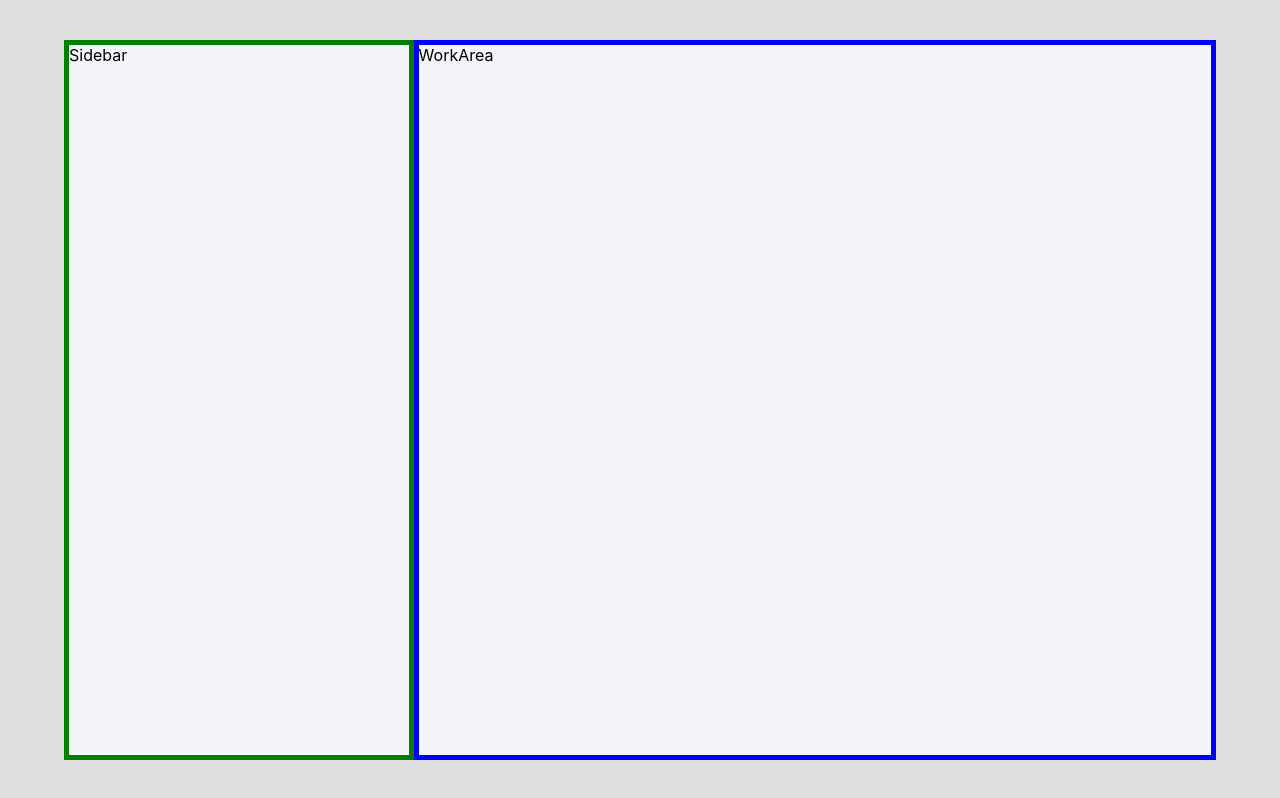
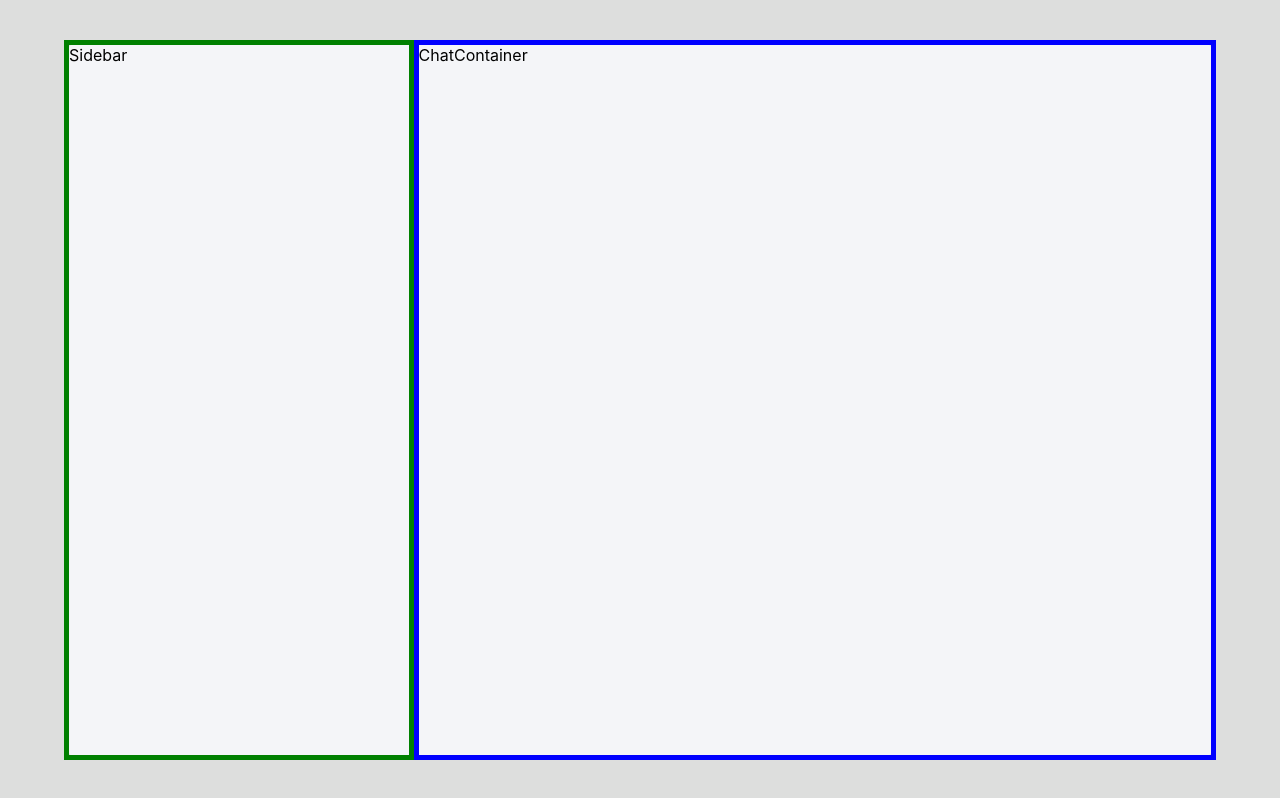
Before and after one commit to aky10/chat-application, a React (Create React App) app: page / in a window 1280 px wide. Built offline with nearby package versions, Linux system fonts and the light colour scheme.

Commit message:
layout of chat application

```diff
--- /dev/null
+++ b/src/Components/ChatContainer.js
@@ -0,0 +1,8 @@
+import React from "react";
+import "./myStyles.css";
+
+const ChatContainer = () => {
+  return <div className="chat-container">ChatContainer</div>;
+};
+
+export default ChatContainer;
--- a/src/Components/MainContainer.js
+++ b/src/Components/MainContainer.js
@@ -1,12 +1,13 @@
 import React from "react";
+import ChatContainer from "./ChatContainer";
 import "./myStyles.css";
 import Sidebar from "./Sidebar";
-import WorkArea from "./WorkArea";
+
 const MainContainer = () => {
   return (
     <div className="main-container">
       <Sidebar />
-      <WorkArea />
+      <ChatContainer />
     </div>
   );
 };
--- a/src/Components/WorkArea.js
+++ /dev/null
@@ -1,8 +0,0 @@
-import React from "react";
-import "./myStyles.css";
-
-const WorkArea = () => {
-  return <div className="work-area">WorkArea</div>;
-};
-
-export default WorkArea;
--- a/src/Components/myStyles.css
+++ b/src/Components/myStyles.css
@@ -9,7 +9,7 @@
   flex: 0.3;
   border: 5px solid green;
 }
-.work-area {
+.chat-container {
   flex: 0.7;
   border: 5px solid blue;
 }
```
